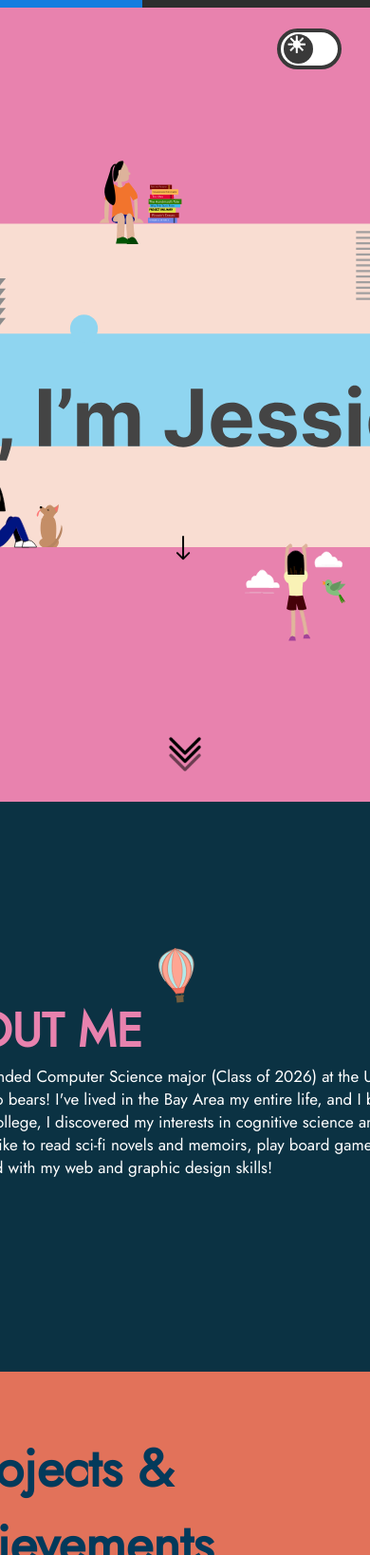
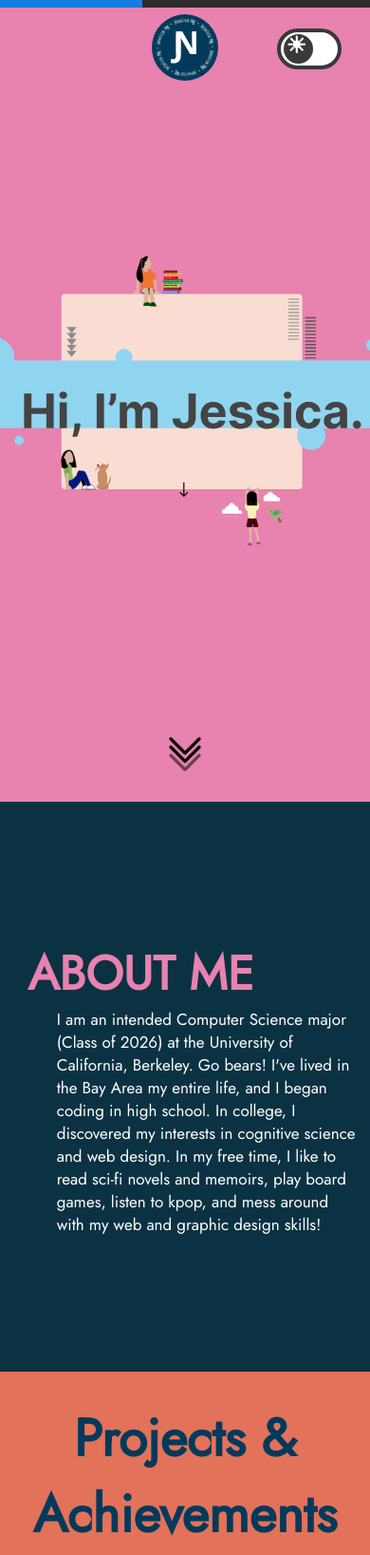
Before and after one commit to jessican1212/personal-website, a plain HTML site: page index.html in a window 390 px wide. Shown: the top 1637 px of the page at 95% size. Drawn offline with Linux system fonts and the light colour scheme.

Commit message:
make responsive

```diff
--- a/home.css
+++ b/home.css
@@ -27,8 +27,8 @@ body{
 
 #spinnylogo{
     height: 300px;
-    opacity: 0;
-    animation: spinfade 2s linear;
+    opacity: 1;
+    animation: spin 10s linear infinite;
 }
 
 #initialslogo{
@@ -37,10 +37,8 @@ body{
     top: calc(50vh - 110px);
 }
 
-@keyframes spinfade {
-    0%{opacity: 1;}
-    75%{opacity: 1;}
-    100%{opacity: 0; transform: rotate(60deg);}
+@keyframes spin {
+    100%{transform: rotate(365deg);}
 }
 
 #part1{
@@ -173,6 +171,31 @@ body{
     width: 79px;
 }
 
+#logobackground{
+    border-radius: 100%;
+    width: 70px;
+    height: 70px;
+    position: absolute;
+    top: 15px;
+    left: calc(50vw - 35px);
+    background-color: #033a5b;
+}
+
+#spinnylogo2{
+    width: 80px;
+    position:absolute;
+    top: 10px;
+    left: calc(50vw - 40px);
+    animation: spin 10s linear infinite;
+}
+
+#initialslogo2{
+    width: 30px;
+    position: absolute;
+    top: 16px;
+    left: calc(50vw - 15px);
+}
+
 #outerdarkmode{
     position: absolute;
     top: 3.5vh;
@@ -231,14 +254,6 @@ body{
     align-items: center;
 }
 
-#balloon{
-    height: 60px;
-    position: relative;
-    left: 346px;
-    top: -117px;
-    animation: bob 3s ease-in-out infinite;
-}
-
 @keyframes bob{
     0%{transform: translate(0,0); }
     50%{transform: translate(0,7px);}
@@ -249,6 +264,7 @@ body{
     font-size: 50px;
     font-family: "Jost";
     padding-left: 50px;
+    padding-right: 5vw;
     color: #e882ae;
     font-weight: bolder;
     margin-bottom: 0px;
@@ -533,12 +549,40 @@ body{
 }
 
 
-@media screen and (max-width: 980px){
-    .front{
-        font-size: 2.3vw;
+@media screen and (max-width: 1250px){
+    .projswrapper{
+        width: 60%;
     }
-    .back{
-        font-size: 1.6vw;
+}
+
+@media screen and (max-width: 1000px){
+    #main{
+        width: 80vw;
+    }
+}
+
+@media screen and (max-width: 990px){
+    .projswrapper{
+        width: 75%;
+    }
+}
+
+@media screen and (max-width: 990px){
+    .projswrapper{
+        width: 90%;
+    }
+    #projtitle{
+        position: static;
+        padding-top: 30px;
+    }
+}
+
+@media screen and (max-width: 800px){
+    #aboutbox{
+        width: 95vw;
+    }
+    #aboutme{
+        padding-left: 5vw;
     }
 }
 
@@ -549,14 +593,17 @@ body{
     .sliding-background{
         display: none;
     }
-    #mugshot{
-        height: 23vh;
-    }
     #tiny-contacts{
         font-size: 18px;
     }
-    #backtotop{
-        display: none;
+    #contactpic{
+        width: 95vw;
+    }
+    .front{
+        font-size: 3vw;
+    }
+    .back{
+        font-size: 3vw;
     }
 }
 
@@ -574,3 +621,13 @@ body{
         display: none;
     }
 }
+
+@media screen and (max-width: 420px){
+    #main{
+        width: 126vw;
+    }
+    #part1{
+        overflow: hidden;
+    }
+
+}
--- a/home.js
+++ b/home.js
@@ -4,7 +4,7 @@ function destruct(){
   console.log("entered destruct function");
   setTimeout(function () {
     welcomescreen.parentNode.removeChild(welcomescreen);
-}, 2000);
+}, 1900);
 }
 
 function darkModeFunc() {
--- a/index.html
+++ b/index.html
@@ -23,6 +23,9 @@
         <div class="underlines" id="one"></div>
         <div class="underlines" id="two"></div>
         <div class="underlines" id="three"></div>
+        <div id="logobackground"></div>
+        <img id="spinnylogo2" src="./figma-images/spinnylogo.svg">
+        <img id="initialslogo2" src="./figma-images/initialslogo.svg">
         <div id="outerdarkmode" onclick="darkModeFunc()">
             <div id="innerdarkmode">
                 <h1 id="sunmoon">☀</h1>
@@ -39,7 +42,6 @@
         <div class="slideshow">
           <div class="sliding-background"></div>
       </div>
-      <img id="balloon" src="./figma-images/balloon.svg">
         <div id="nexttoslideshow">
           <h1 id="aboutme">ABOUT ME</h1>
           <p id="abouttext">I am an intended Computer Science major (Class of 2026) at the University of California, Berkeley. Go bears! I've lived in the Bay Area my entire life, and I began coding in high school. In college, I discovered my interests in cognitive science and web design. In my free time, I like to read sci-fi novels and memoirs, play board games, listen to kpop, and mess around with my web and graphic design skills! </p>
```
